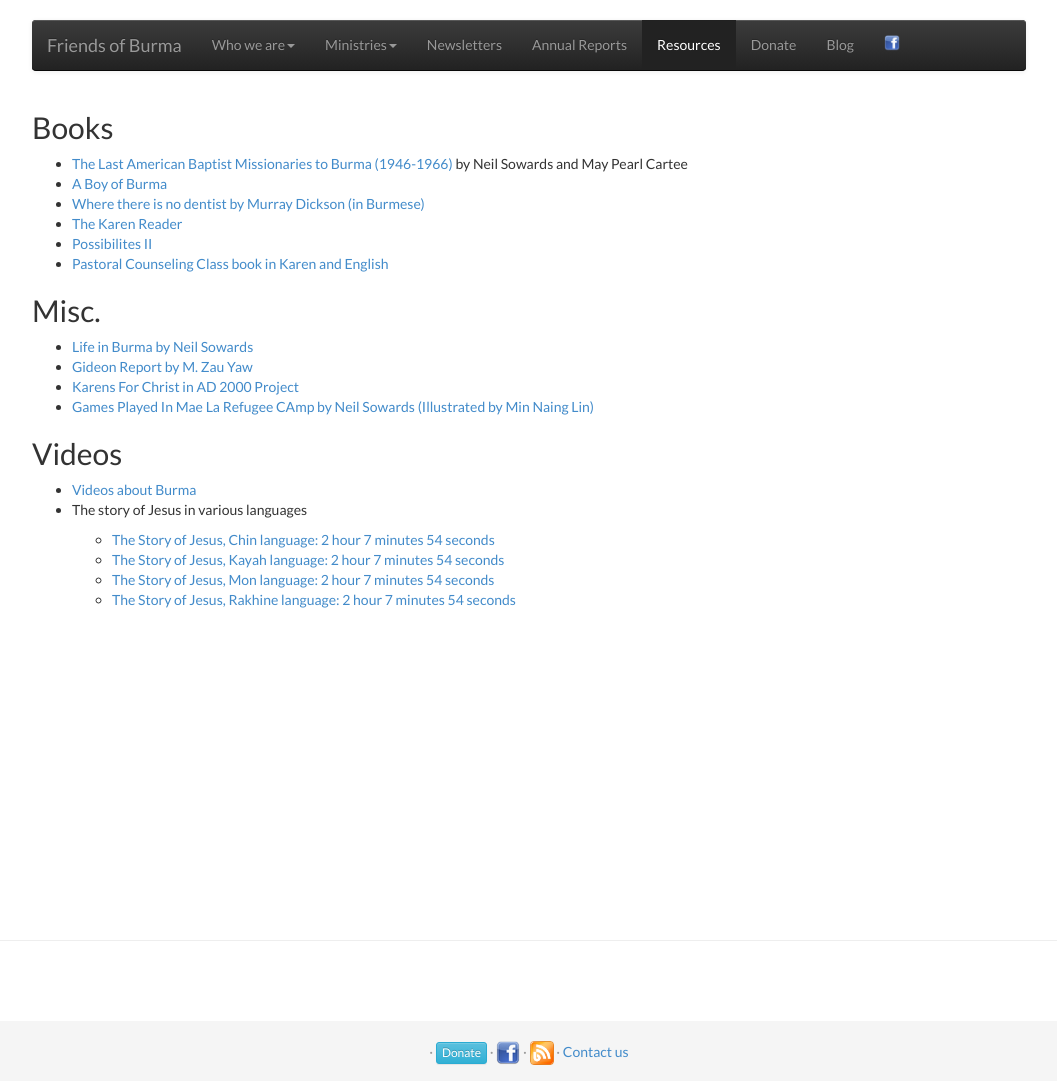
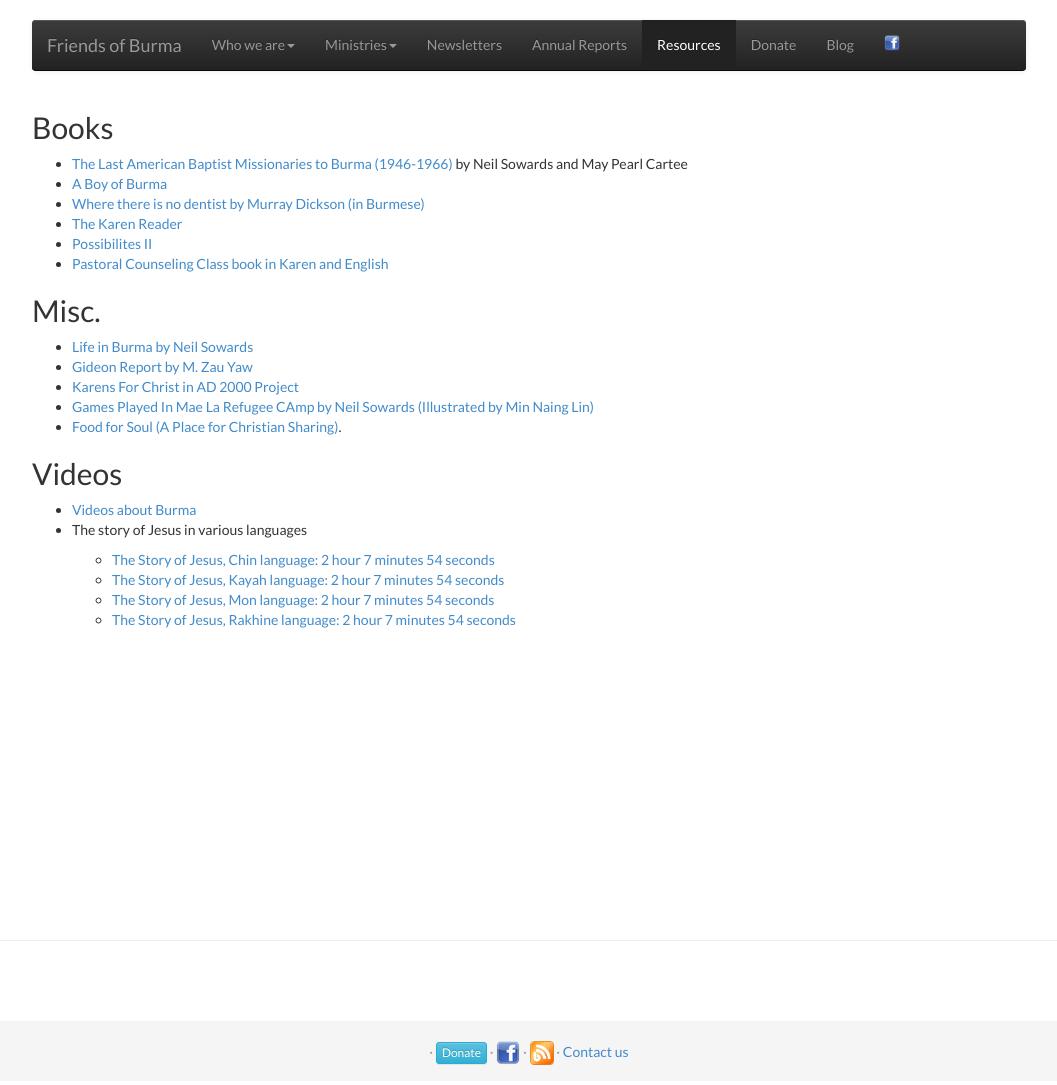
Before and after one commit to friendsofburma/friendsofburma.github.io, a Jekyll site: the page built from _pages/resources.md, in a window 1280 px wide. Shown: the whole page, without its empty margins (111-1168 px from the left). Built offline with Jekyll 4.4.1, drawn with Linux system fonts in a browser that asks for light colours.

Commit message:
food for soul.

```diff
--- a/_pages/resources.md
+++ b/_pages/resources.md
@@ -22,6 +22,7 @@ permalink: /resources/
 - [Gideon Report by M. Zau Yaw](https://docs.google.com/document/d/1jq6nWhjHFIBThu7r-hrCssuQp5WnonluUJ5xtLOTiJ0/edit?usp=sharing)
 - [Karens For Christ in AD 2000 Project](https://docs.google.com/document/d/1UNyAqnOG0auFqtQvFa6io4Va-uyzcF7wjUGudlxkTrA/edit?usp=sharing)
 - [Games Played In Mae La Refugee CAmp by Neil Sowards (Illustrated by Min Naing Lin)](/static/docs/GamesPlayedInMaeLaRefugeeCamp.pdf)
+- [Food for Soul (A Place for Christian Sharing)](https://docs.google.com/document/d/1ceZeBfFqHff0zzn_NWfJ_uWT4kBiuzFQ-EAP8AooY5g/edit?usp=sharing).
 
 
 ## Videos
```
